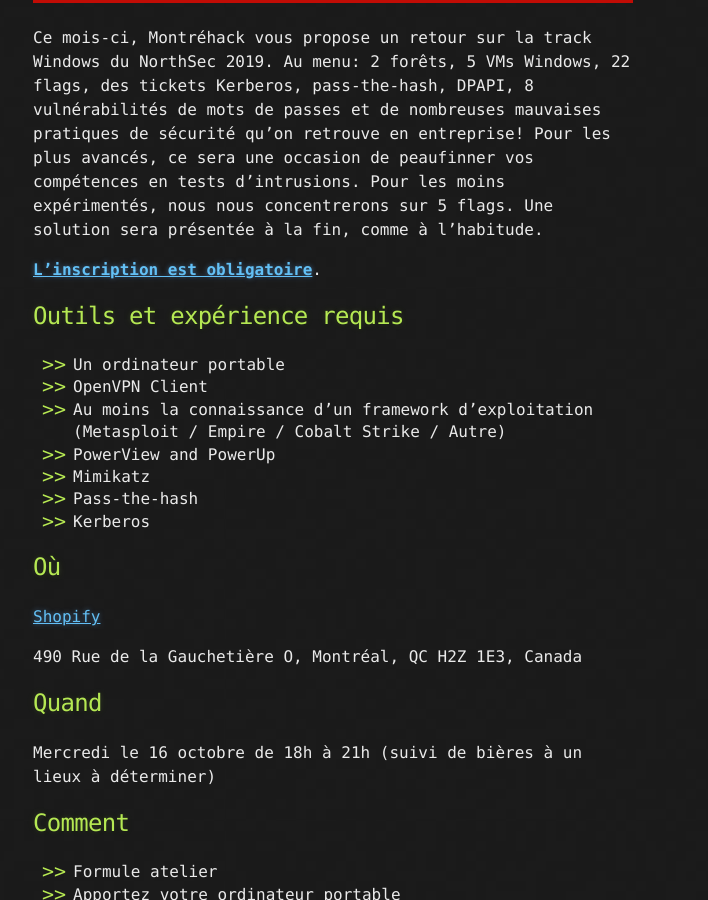
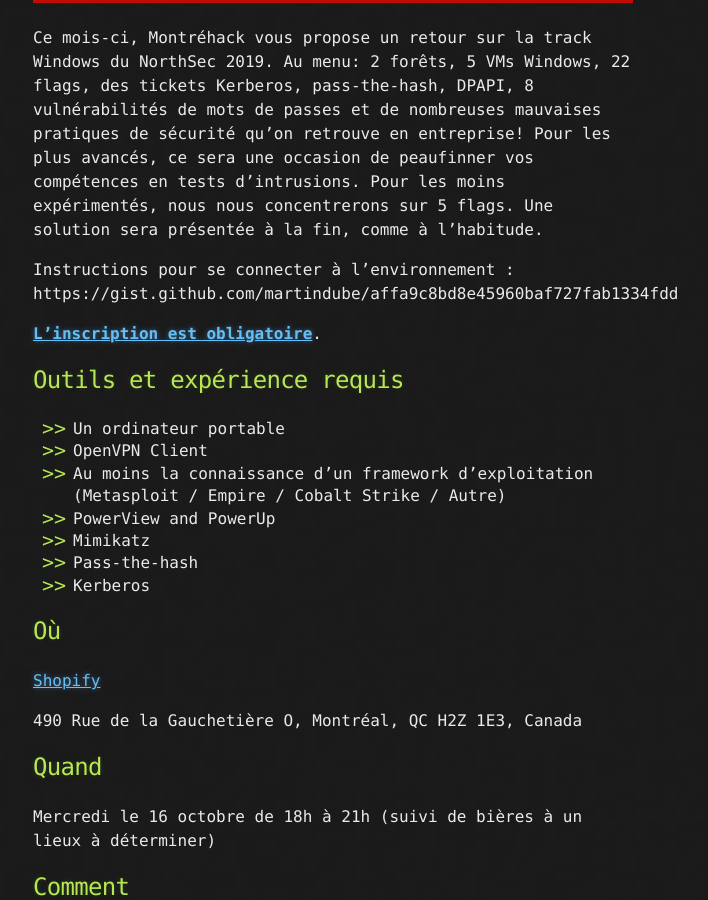
Before and after one commit to montrehack/montrehack.github.com, a Jekyll site: the page built from _posts/2019-10-16-windows-track-from-northsec.md, in a window 1280 px wide and 900 px high, scrolled down 1308 px. Shown: the whole window, without its empty margins (307-1015 px from the left). Built offline with Jekyll 4.4.1, drawn with Linux system fonts in a browser that asks for light colours; comment, search, counter and statistics services are not loaded; some of the changed text lies outside the part shown.

Commit message:
october: instructions to connect

```diff
--- a/_posts/2019-10-16-windows-track-from-northsec.md
+++ b/_posts/2019-10-16-windows-track-from-northsec.md
@@ -15,6 +15,8 @@ La prochaine édition de MontréHack sera tenu le 16 octobre 2019.
 ![Keep calm and rebuild the forest](/images/19-10_nsec_windows.jpg)
 
 Ce mois-ci, Montréhack vous propose un retour sur la track Windows du NorthSec 2019. Au menu: 2 forêts, 5 VMs Windows, 22 flags, des tickets Kerberos, pass-the-hash, DPAPI, 8 vulnérabilités de mots de passes et de nombreuses mauvaises pratiques de sécurité qu'on retrouve en entreprise! Pour les plus avancés, ce sera une occasion de peaufinner vos compétences en tests d'intrusions. Pour les moins expérimentés, nous nous concentrerons sur 5 flags. Une solution sera présentée à la fin, comme à l’habitude.
+
+Instructions pour se connecter à l'environnement : https://gist.github.com/martindube/affa9c8bd8e45960baf727fab1334fdd
 
 [**L'inscription est obligatoire**](https://www.eventbrite.com/e/montrehack-tickets-76181772733).
 
@@ -64,6 +66,8 @@ The next edition of MontréHack will be held on October 16th, 2019.
 
 This month, Montréhack offers you a look back at the Windows track of NorthSec 2019. On the menu: 2 forests, 5 Windows VMs, 22 flags, Kerberos tickets, pass-the-hash, DPAPI, 8 password vulnerabilities and many bad security practices found in companies! For the more advanced, this will be an opportunity to refine your penetration testing skills. For the less experienced, we will focus on 5 flags. A solution will be presented at the end, as usual.
 
+Instructions to connect to the environment: https://gist.github.com/martindube/affa9c8bd8e45960baf727fab1334fdd
+
 
 ## Tools and Experience Required
 
```
